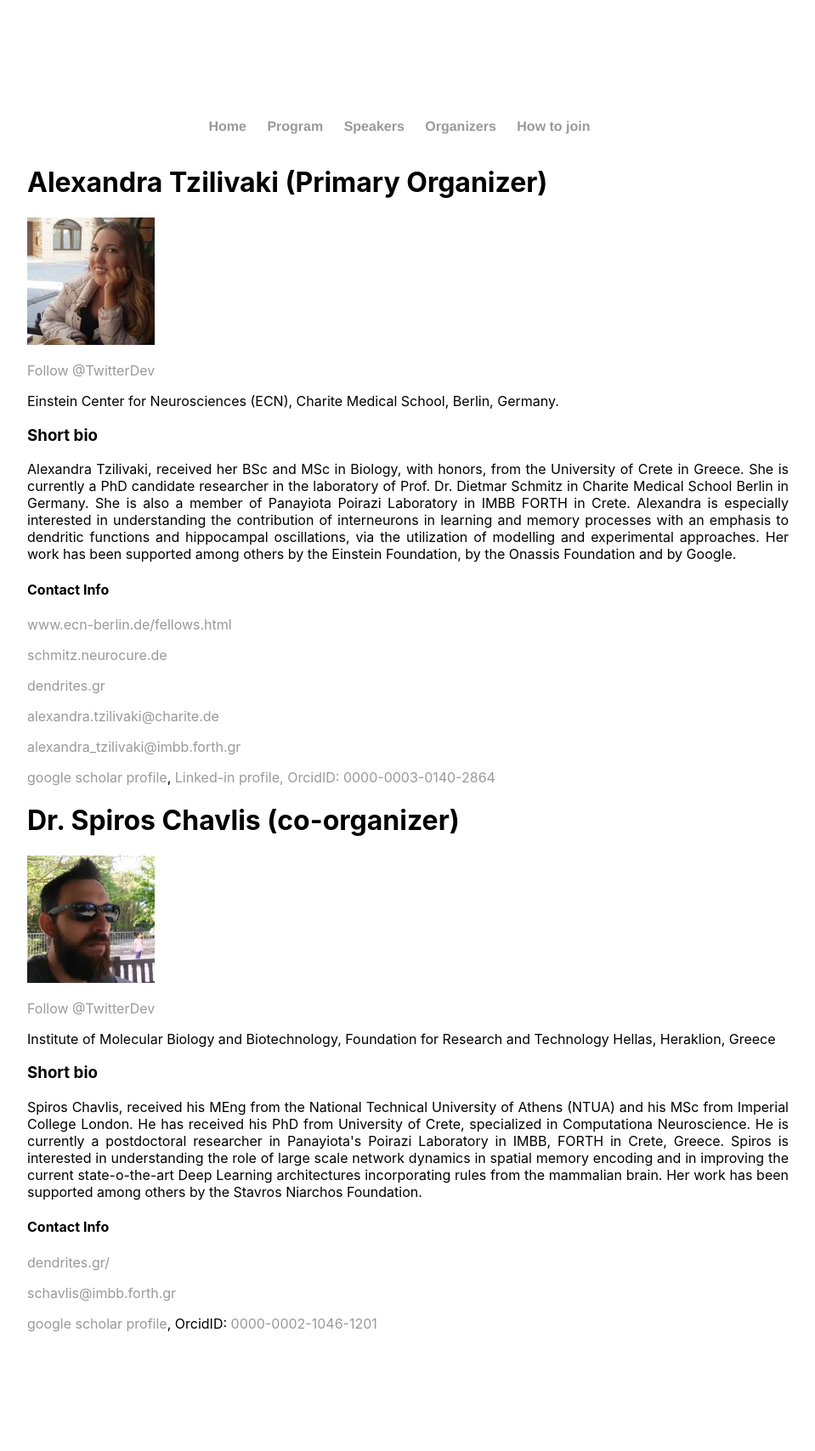
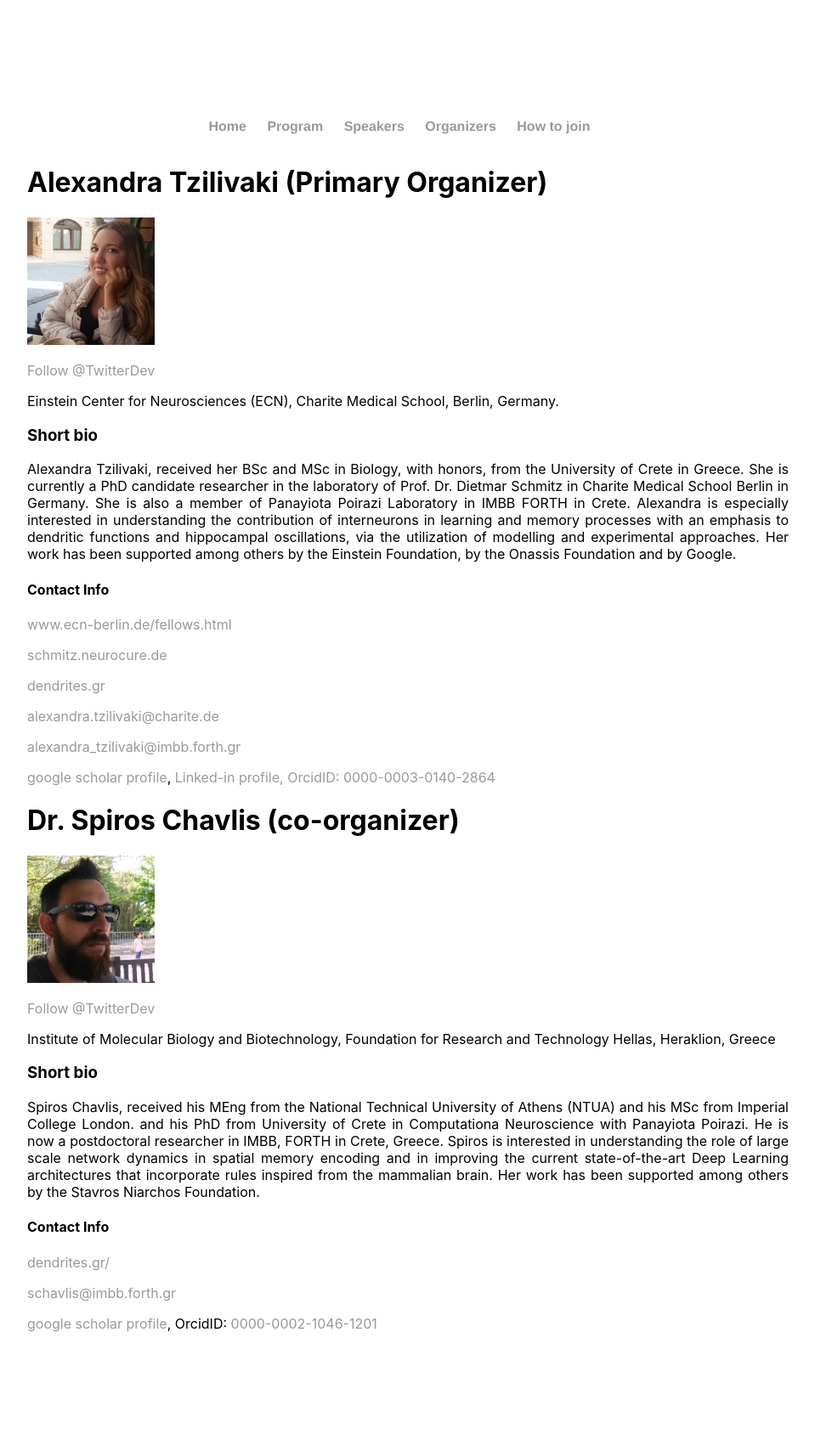
Before and after one commit to spirosChv/ocns2021interneurons, a Jekyll site: the page built from aboutus/index.html, in a window 1280 px wide. Shown: the whole page at 85% size, without its empty margins (160-1119 px from the left). Built offline with Jekyll 4.4.1, drawn with Linux system fonts in a browser that asks for light colours; comment, search, counter and statistics services are not loaded.

Commit message:
Update index.html

```diff
--- a/aboutus/index.html
+++ b/aboutus/index.html
@@ -43,10 +43,10 @@ title: Organizers
 
 	<h3> Short bio</h3>
 	<p> Spiros Chavlis, received his MEng from the National Technical University of Athens (NTUA) and his MSc from Imperial College London.
-		He has received his PhD from University of Crete, specialized in Computationa Neuroscience. He is
-		currently a postdoctoral researcher in Panayiota's Poirazi Laboratory in IMBB, FORTH in Crete, Greece.
+		and his PhD from University of Crete in Computationa Neuroscience with Panayiota Poirazi. He is
+		now a postdoctoral researcher in IMBB, FORTH in Crete, Greece.
 		Spiros is interested in understanding the role of large scale network dynamics in spatial memory encoding and
-		in improving the current state-o-the-art Deep Learning architectures incorporating rules from the mammalian brain.
+		in improving the current state-of-the-art Deep Learning architectures that incorporate rules inspired from the mammalian brain.
 		Her work has been supported among others by the Stavros Niarchos Foundation.
 
 	<br> <h4>Contact Info</h4>
```
